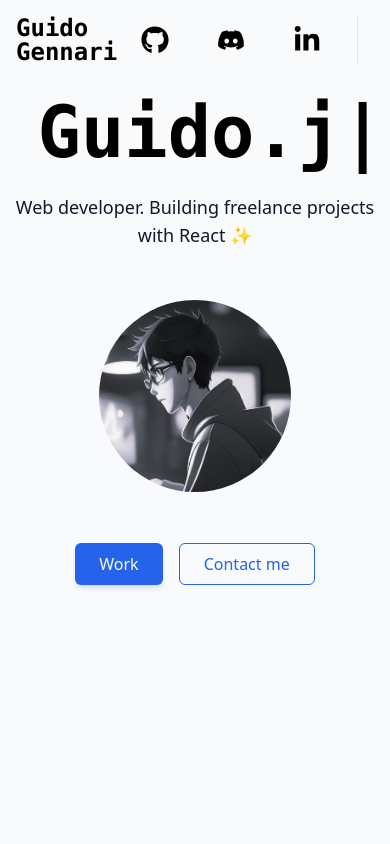
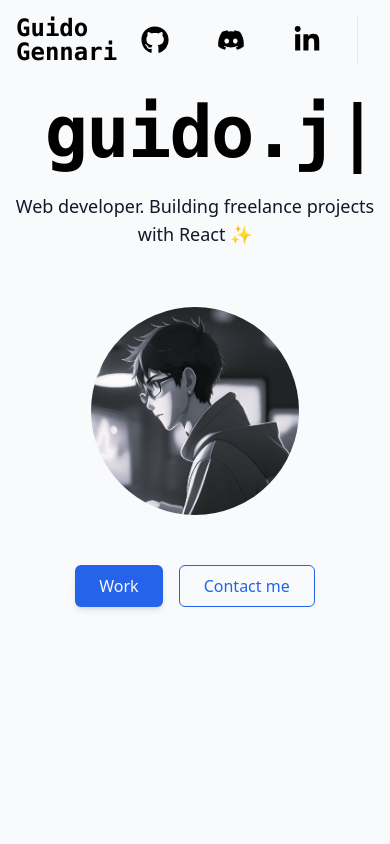
Before and after one commit to xdguido/guidogennari-web, a Next.js app: page / in a window 390 px wide. Shown: the top 844 px of the page. Built offline with nearby package versions, Linux system fonts and the light colour scheme.

Commit message:
feat: update style

```diff
--- a/pages/index.tsx
+++ b/pages/index.tsx
@@ -15,8 +15,8 @@ export default function Home() {
                     'flex flex-col items-center text-center pt-[6rem] md:pt-[7rem] min-h-screen overflow-hidden'
                 )}
             >
-                <h1 className="font-mono font-bold text-7xl md:text-8xl lg:text-9xl mb-[3vh] translate-x-4">
-                    Guido.
+                <h1 className="font-mono font-bold tracking-tight text-7xl md:text-8xl lg:text-9xl mb-4 translate-x-4">
+                    guido.
                     <Typed
                         strings={[
                             'js',
@@ -36,10 +36,10 @@ export default function Home() {
                         loop
                     />
                 </h1>
-                <h2 className="text-gray-900 dark:text-gray-400 text-lg lg:text-xl">
+                <h2 className="text-gray-900 dark:text-gray-400 text-lg lg:text-xl p-2 sm:p-0">
                     Web developer. Building freelance projects with React ✨
                 </h2>
-                <div className="relative aspect-square w-[12rem] lg:w-[15rem] my-[6vh]">
+                <div className="relative aspect-square w-[13rem] lg:w-[16rem] my-[6vh]">
                     <Image
                         priority
                         src="/images/example1.jpg"
```
